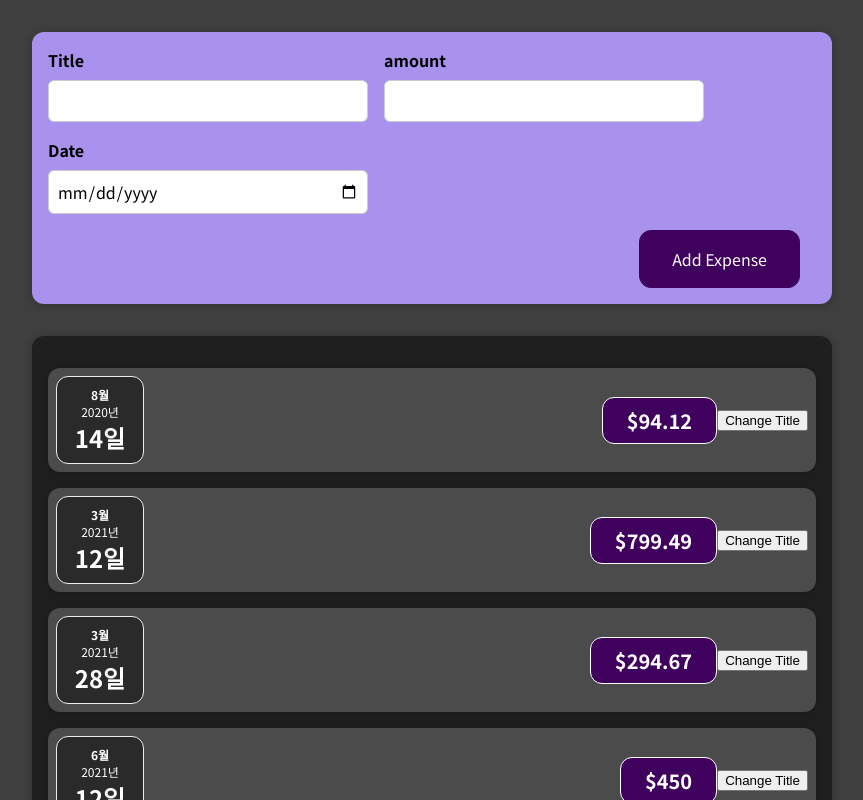
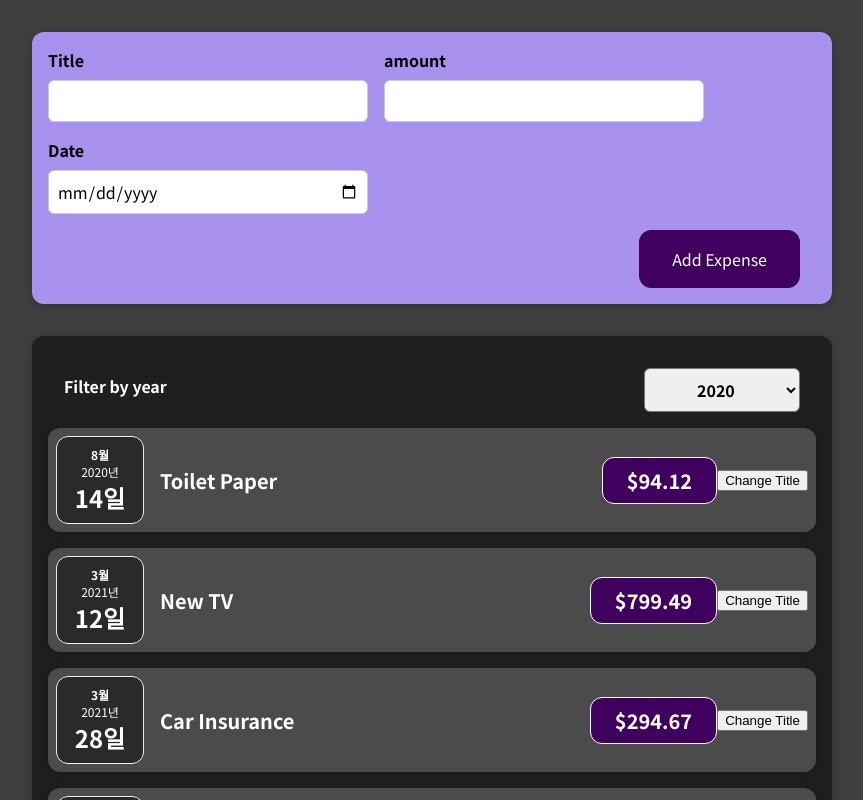
Before and after one commit to ataraxia7899/React___Udemy_study, a React (Create React App) app: page / in a window 1280 px wide. Shown: the top 800 px of the page, without its empty margins (208-1071 px from the left). Built offline with nearby package versions, Linux system fonts and the light colour scheme.

Commit message:
년도 필터 컴포넌트 생성

```diff
--- a/src/App.js
+++ b/src/App.js
@@ -37,9 +37,6 @@
         console.log(expense);
     };
 
-    // const [filteredYear, setFilteredYear] = useState("2020");
-    // const [filterInfoText, setFilterInfoText] = useState("2019, 2021 & 2022")
-
     return (
         <div>
             <NewExpense onAddExpense={addExpenseHandler} />
--- a/src/components/Expenses/ExpenseItem.js
+++ b/src/components/Expenses/ExpenseItem.js
@@ -5,7 +5,8 @@
 
 // 지출 목록 컴포넌트
 const ExpenseItem = (props) => {
-    const [title, setTitle] = useState();
+    const [title, setTitle] = useState(props.title);
+    console.log('ExpenseItem evaluated by React');
 
     const clickHandler = () => {
         setTitle("Update");
--- a/src/components/Expenses/Expenses.js
+++ b/src/components/Expenses/Expenses.js
@@ -1,12 +1,22 @@
-import React from 'react';
+import React, { useState } from 'react';
 
 import ExpenseItem from './ExpenseItem';
 import Card from '../UI/Card';
+import ExpensesFilter from './ExpensesFilter';
 import './Expenses.css';
 
 const Expenses = (props) => {
+    const [filteredYear, setFilteredYear] = useState('2020');
+
+    const filterChangeHandler = (selectedYear) => {
+        setFilteredYear(selectedYear);
+    };
     return (
         <Card className="expenses">
+            <ExpensesFilter
+                selected={filteredYear}
+                onChangeFilter={filterChangeHandler}
+            />
             <ExpenseItem
                 title={props.items[0].title}
                 amount={props.items[0].amount}
--- /dev/null
+++ b/src/components/Expenses/ExpensesFilter.css
@@ -0,0 +1,24 @@
+.expenses-filter {
+    color: white;
+    padding: 0 1rem;
+}
+
+.expenses-filter__control {
+    display: flex;
+    width: 100%;
+    align-items: center;
+    justify-content: space-between;
+    margin: 1rem 0;
+}
+
+.expenses-filter label {
+    font-weight: bold;
+    margin-bottom: 0.5rem;
+}
+
+.expenses-filter select {
+    font: inherit;
+    padding: 0.5rem 3rem;
+    font-weight: bold;
+    border-radius: 6px;
+}
--- /dev/null
+++ b/src/components/Expenses/ExpensesFilter.js
@@ -0,0 +1,25 @@
+import React from 'react';
+
+import './ExpensesFilter.css';
+
+const ExpensesFilter = (props) => {
+    const dropdownChangeHandler = (event) => {
+        props.onChangeFilter(event.target.value);
+    };
+
+    return (
+        <div className="expenses-filter">
+            <div className="expenses-filter__control">
+                <label>Filter by year</label>
+                <select value={props.selected} onChange={dropdownChangeHandler}>
+                    <option value="2022">2022</option>
+                    <option value="2021">2021</option>
+                    <option value="2020">2020</option>
+                    <option value="2019">2019</option>
+                </select>
+            </div>
+        </div>
+    );
+};
+
+export default ExpensesFilter;
```
